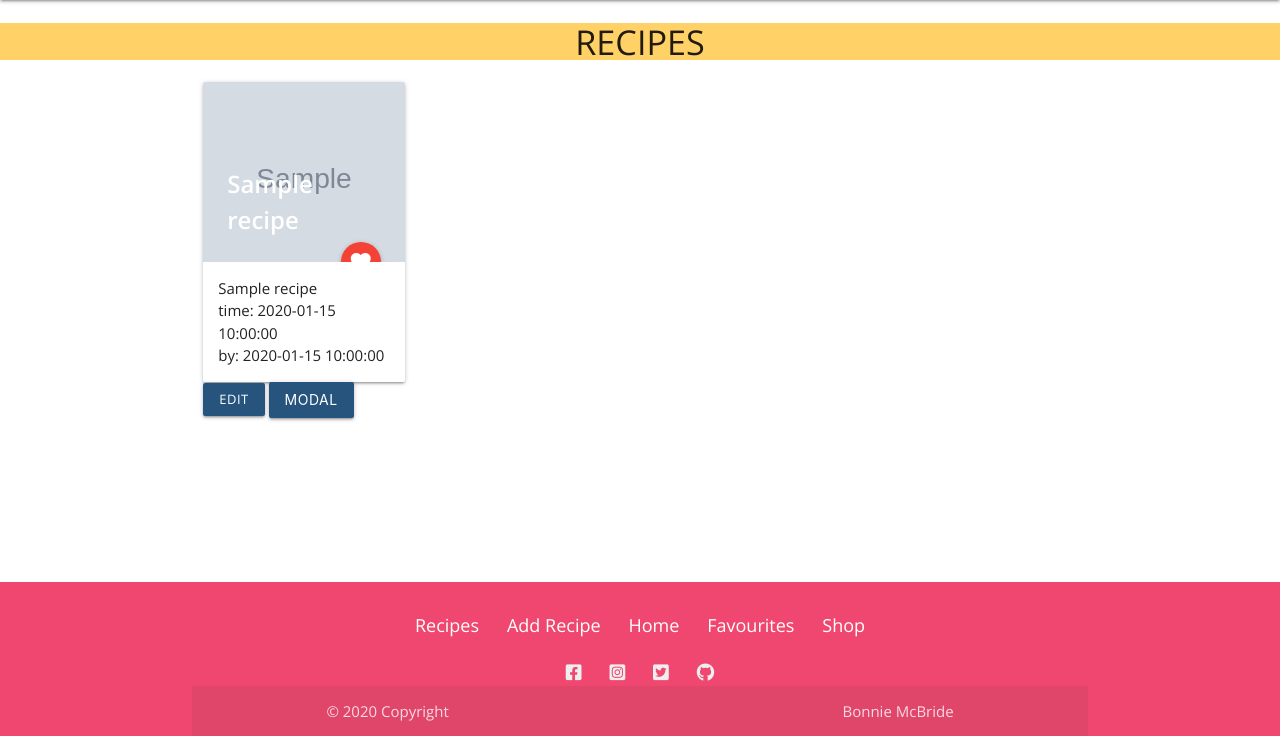
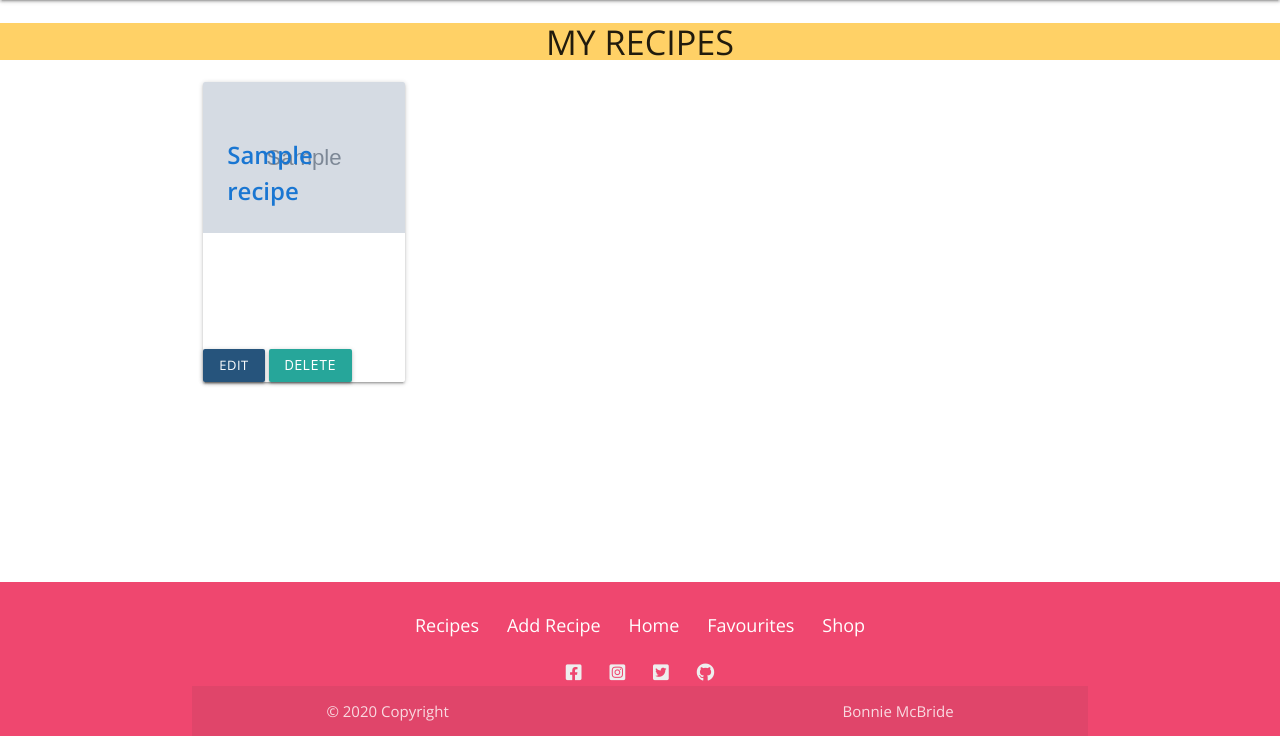
Before and after one commit to BonnieMcb/recipease, a Flask app: page /my_recipes in a window 1280 px wide. Shown: the part 64-800 px from the top of the page. Run offline with Flask 2, Linux system fonts and the light colour scheme; the visitor is signed in with stand-in values (Sample User, id 1); grey boxes marked "Sample" are stand-in pictures; a database or web service that is not in the repository returns one stand-in record (values such as "Sample title"); some libraries are stand-ins or nearby versions.

Commit message:
Style recipe cards

```diff
--- a/static/css/style.css
+++ b/static/css/style.css
@@ -36,7 +36,7 @@
 
 img.recipe-picture {
     width: 100%;
-    height: 15vw;
+  /*  height: 15vw; delete i think */
     object-fit: cover;
 }
 
@@ -48,6 +48,10 @@
     padding-left: 25px !important;
 }
 
+.card.small .card-content{
+    overflow: scroll;
+}
+
 .edit-button {
     background-color: #26547c;
 }
@@ -56,13 +60,12 @@
     background-color: #06d6a0;
 }
 
-button.btn-large {
-    background-color: #26547c;
+.bottom {
+    position:absolute;
+    bottom:0;
+    left:0;
 }
 
-button.btn{
-    background-color: #26547c;
-}
 /*    This flex stuff for the show page is not quite right....
 
 .flex-container{
--- a/templates/my_recipes.html
+++ b/templates/my_recipes.html
@@ -1,6 +1,6 @@
 {% extends "base.html" %}
 {% block header %}
-<h4 class=" page-header center-align">Recipes</h4>
+<h4 class=" page-header center-align"> My Recipes</h4>
 {% endblock%}
 
 {% block content %}
@@ -9,23 +9,32 @@
         <div class="row">
             {% for recipe in recipes %}
             <div class="col s6 m3">
-                <div class="card small">
-                    <div class="card-image">
+                <div class="card small activator">
+                    <div class="card-image activator">
                     {% if recipe.image %}
-                        <img class="recipe-picture" src="{{ recipe.image }}">
+                        <img class="recipe-picture activator" src="{{ recipe.image }}">
                     {% else %}
-                        <img class="recipe-picture" src="{{ url_for('static', filename='images/breakfast.png') }}">
+                        <img class="recipe-picture activator" src="{{ url_for('static', filename='images/breakfast.png') }}">
                     {% endif %}
-                        <span class="card-title">{{ recipe.recipe_name }}</span>
-                        <a class="btn-floating halfway-fab waves-effect waves-light red"><i class="material-icons">favorite</i></a>
+                        <span class="activator card-title blue-text text-darken-2">{{ recipe.recipe_name }}</span>
                     </div>
-                    <div class="card-content">
-                        {{ recipe.allergen_name }}<br>
+                    <div class="activator card-content">
+                         <ul class="activator" id="card-allergens">
+                            {% for x in recipe.allergen_name %}
+                                <li class="icon {{ x }}">{{ x }}</li>
+                            {% endfor %}
+                        </ul>
+                    </div>
+                    <div class="card-reveal">
+                        <span class="card-title grey-text text-darken-4">{{ recipe.recipe_name }}<i class="material-icons right">close</i></span>
+                        serves: {{ recipe.servings }}<br>
                         time: {{ recipe.time }}<br>
                         by: {{ recipe.created_by }}<br>
                     </div>
-                    <a href="{{ url_for('edit_recipe', recipes_id=recipe._id) }}" class="waves-effect waves-light btn-small edit-button">Edit</a>
-                    <button data-target="modal1" class="btn modal-trigger">Modal</button>
+                    <div class="bottom center-align">
+                        <a href="{{ url_for('edit_recipe', recipes_id=recipe._id) }}" class="waves-effect waves-light btn-small edit-button">Edit</a>
+                        <button data-target="modal1" class="waves-effect waves-light btn-small modal-trigger">Delete</button>
+                    </div>
                 </div>
 
                 <!-- Modal Structure -->
```
